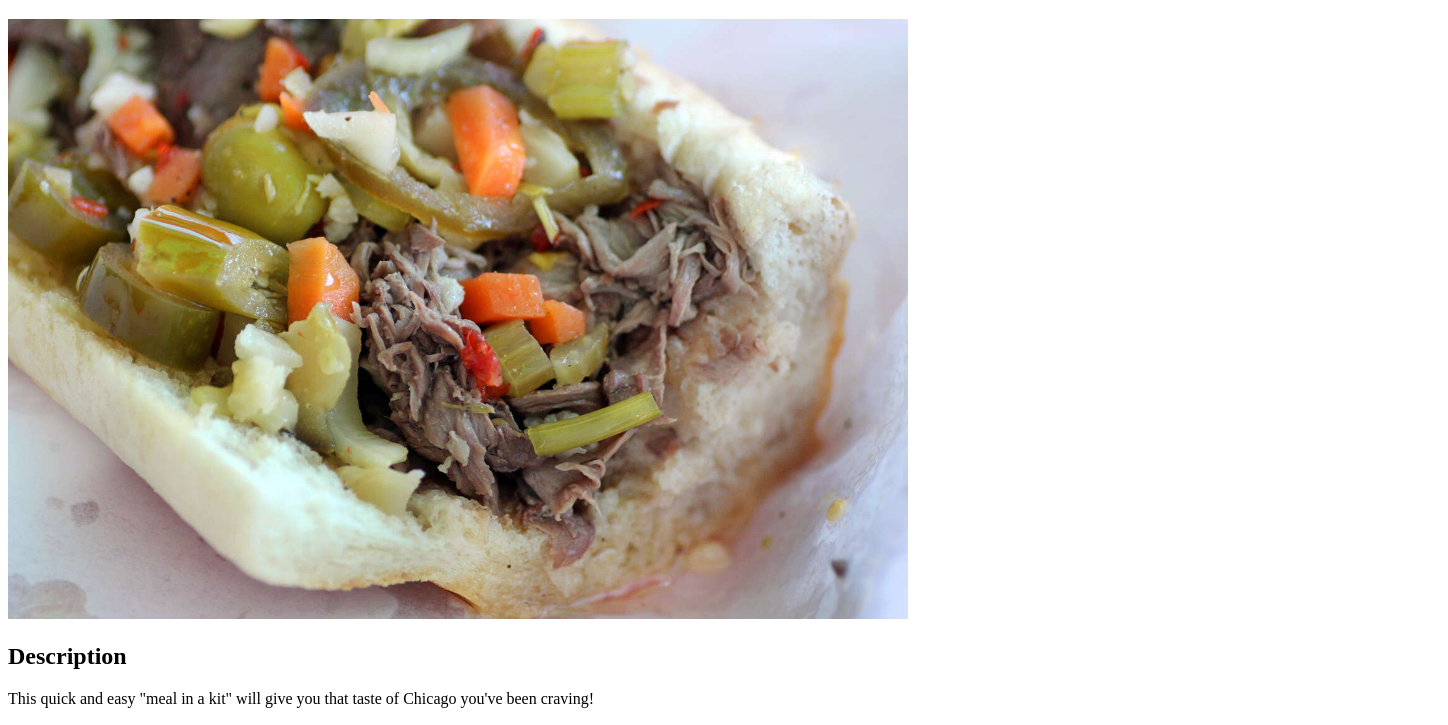
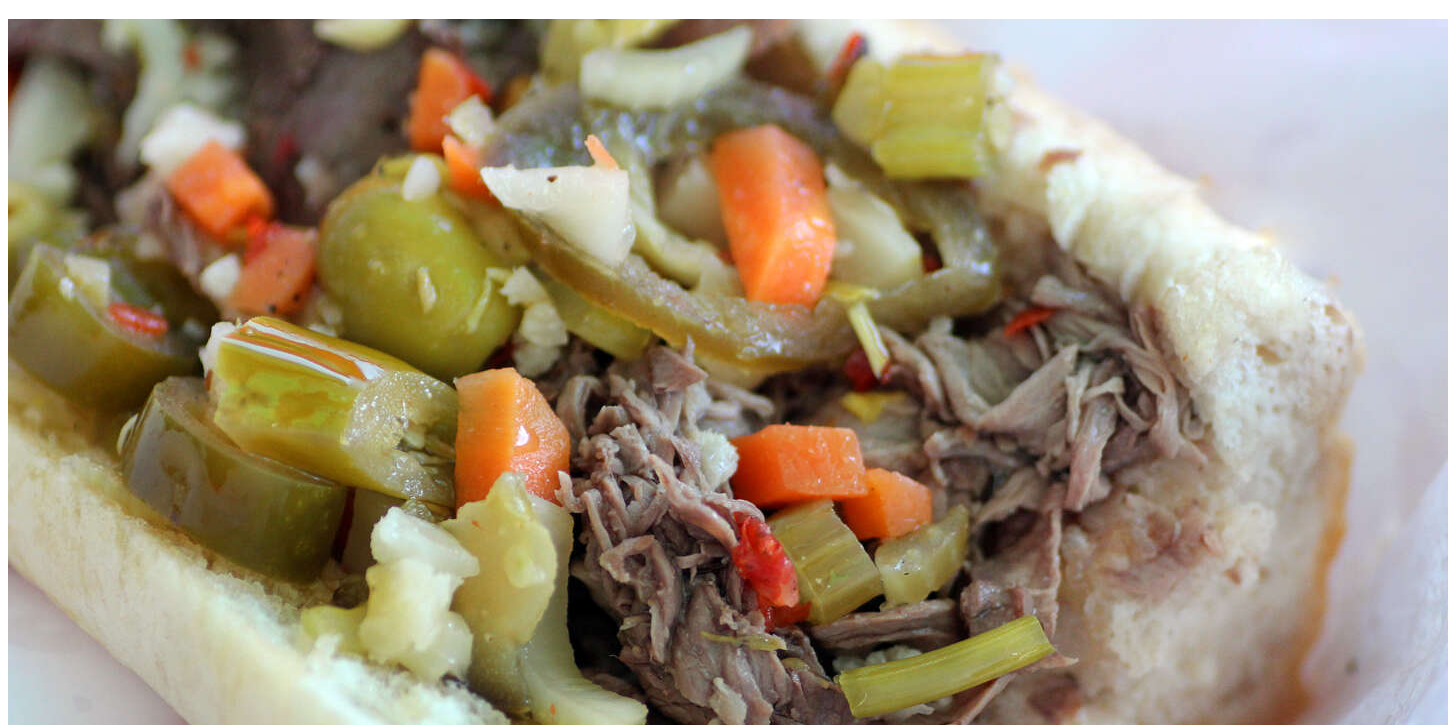
Before and after one commit to SonicResidue/odin-recipes, a plain HTML site: page recipes/italianbeef.html in a window 1280 px wide. Shown: the part 61-786 px from the top of the page, 1448 px wide, since content can reach past the window. Drawn offline with Linux system fonts and the light colour scheme.

Commit message:
remove inline css from index and italianbeef

```diff
--- a/recipes/italianbeef.html
+++ b/recipes/italianbeef.html
@@ -6,7 +6,7 @@
     </head>
     <body>
         <h1>Chicago Style Italian Roast Beef Sandwich</h1>
-        <img src="../images/italianbeef.jpg"alt="Italian Beef"style="width:900px;height:600px;">
+        <img src="../images/italianbeef.jpg"alt="Italian Beef">
         <h2>Description</h2>
         <p>This quick and easy "meal in a kit" will give you that taste of Chicago you've been craving!</p>
         <h2>Ingredients (Note: <a href="https://www.viennabeef.com/shop/italian-beef-kit-2-pounds/">This kit has everything you need!)</a></h2>
```
Also changed, not shown: index.html (+1 -1 lines).
